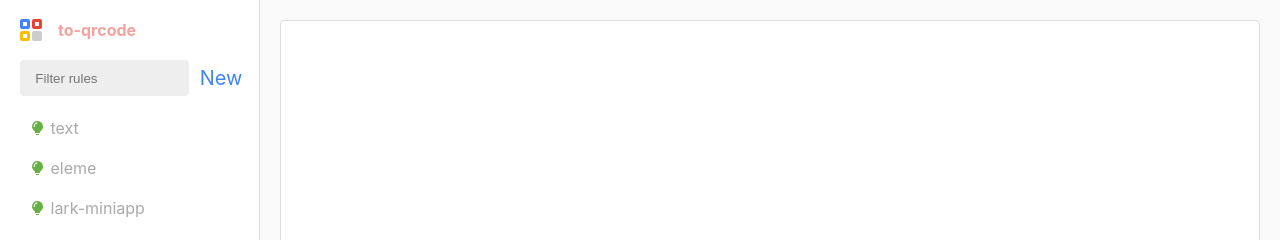
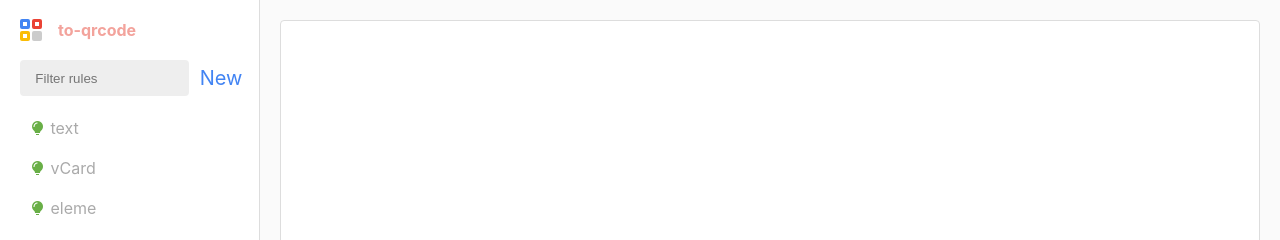
Before and after one commit to ioslh/to-qrcode, a Vue app: page /rules/1 in a window 1280 px wide. Shown: the top 240 px of the page. Built offline with nearby package versions, Linux system fonts and the light colour scheme; a small style sheet from the web is missing.

Commit message:
feat: add builtin vCard rule

```diff
--- a/src/shared/builtin.ts
+++ b/src/shared/builtin.ts
@@ -52,6 +52,55 @@ defineRule((i: Input) => {
     builtin: true,
   },
   {
+    name: 'vCard',
+    desc: '[vCard format v3](https://www.evenx.com/vcard-3-0-format-specification)',
+    func: `interface User {
+  /** @label Lastname */
+  ln?: string
+  /** @label Surname */
+  sn?: string
+  /** @label Displayname */
+  dn?: string
+  /** @label Organization */
+  org?: string
+  /** @label URL */
+  url?: string
+  /** @label Email */
+  email?: string
+  /** @label Telephone */
+  tel?: string
+}
+
+defineRule((u: User) => {
+  const lines = [
+    'BEGIN:VCARD',
+    'VERSION:3.0',
+  ]
+  if (u.ln || u.sn) {
+    lines.push(\`N:\${u.ln || ''};\${u.sn || ''}\`)
+  }
+  if (u.dn) {
+    lines.push(\`FN:\${u.dn}\`)
+  }
+  if (u.org) {
+    lines.push(\`ORG:\${u.org}\`)
+  }
+  if (u.url) {
+    lines.push(\`URL:\${u.url}\`)
+  }
+  if (u.email) {
+    lines.push(\`EMAIL:\${u.email}\`)
+  }
+  if (u.tel) {
+    lines.push(\`TEL:\${u.tel}\`)
+  }
+
+  lines.push('END:VCARD')
+  return lines.join('\\n')
+})`,
+  builtin: true,
+  },
+  {
     name: 'eleme',
     desc: 'Eleme app scheme',
     func: `interface Input {
```
